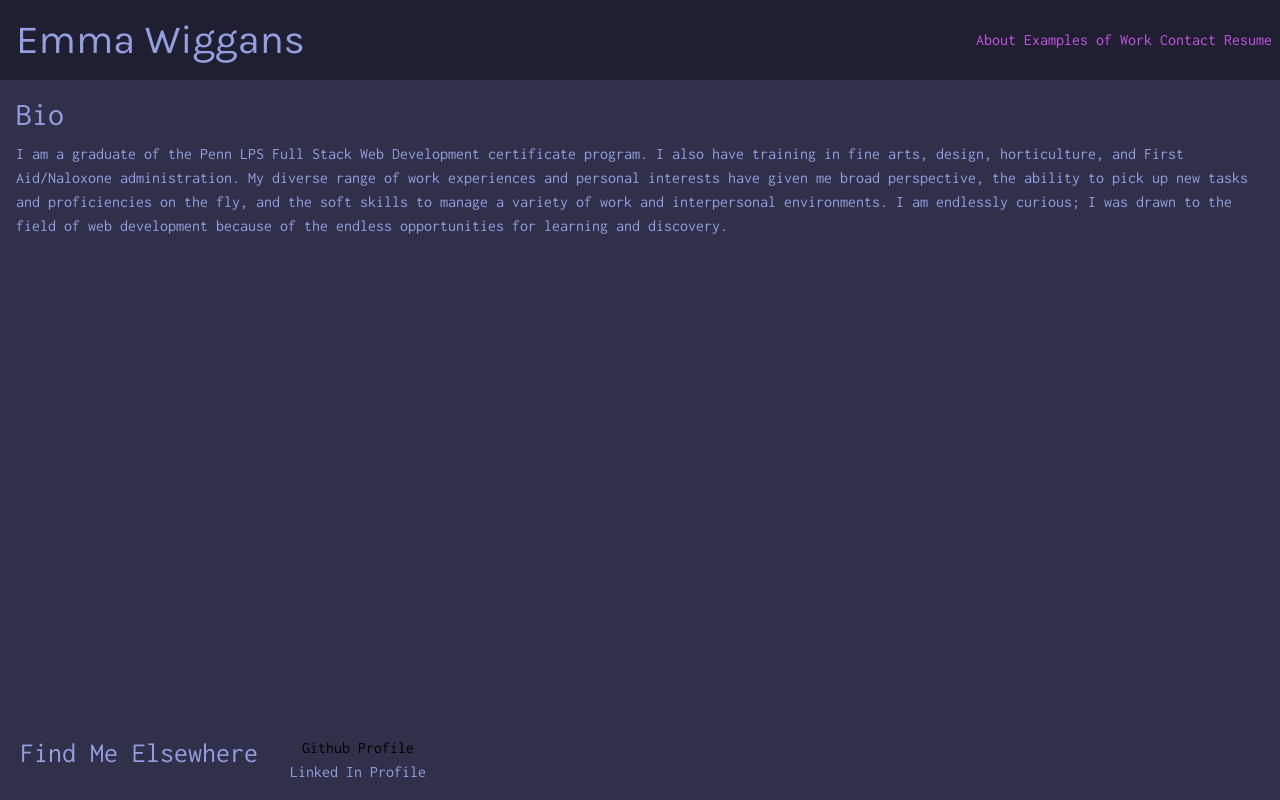
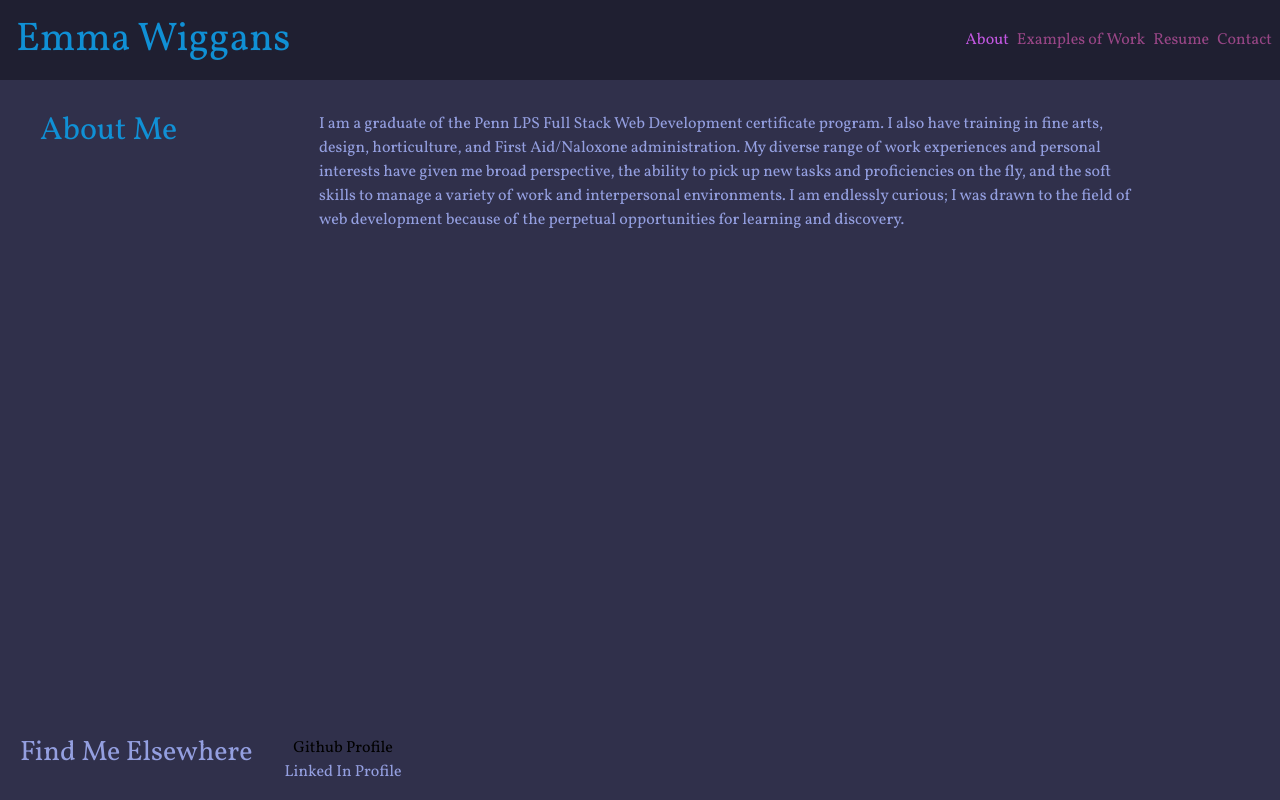
Before and after one commit to eawiggans/eaw-portfolio, a React (Create React App) app: page / in a window 1280 px wide. Built offline with nearby package versions, Linux system fonts and the light colour scheme.

Commit message:
more style changes

```diff
--- a/public/index.html
+++ b/public/index.html
@@ -15,7 +15,8 @@
   <link rel="manifest" href="%PUBLIC_URL%/manifest.json" />
   <link rel="preconnect" href="https://fonts.googleapis.com">
   <link rel="preconnect" href="https://fonts.gstatic.com" crossorigin>
-  <link href="https://fonts.googleapis.com/css2?family=Inconsolata&family=Karla&display=swap" rel="stylesheet">
+  <link href="https://fonts.googleapis.com/css2?family=Inconsolata&family=Karla&family=Vollkorn&display=swap"
+    rel="stylesheet">
   <!--
     Notice the use of %PUBLIC_URL% in the tags above.
     It will be replaced with the URL of the `public` folder during the build.
--- a/src/App.css
+++ b/src/App.css
@@ -1,11 +1,13 @@
 :root {
     --pink-purp: rgb(194, 87, 225);
     --blue-purp: rgb(148, 159, 224);
+    --blue-purpier: rgb(16, 144, 213);
     --bg-blue-grey: rgb(48, 48, 75);
+    --active-maroon: rgb(152, 70, 134);
   }
 
 * {
-    font-family: 'Inconsolata', monospace;
+    font-family: 'Vollkorn', serif;
     background-color: var(--bg-blue-grey);
     color: var(--blue-purp);
 }
@@ -17,14 +19,19 @@ nav {
 }
 
 nav a {
-    color: var(--pink-purp) !important;
+    color: var(--active-maroon) !important;
+
     background-color: rgb(31, 31, 49);
 }
 
+.active {
+    color: var(--pink-purp) !important;
+}
+
 h1 {
-    font-family: 'Karla', sans-serif;
-    font-weight: bold;
-    color: var(--blue-purp);
+
+    font-weight: bolder;
+    color: var(--blue-purpier);
     background-color: rgb(31, 31, 49);
 }
 
@@ -33,8 +40,21 @@ nav ul {
 }
 
 a:hover {
-    color: rgb(152, 70, 134) !important;
+    color: var(--pink-purp) !important;
 }
+
+h2 {
+    color: var(--blue-purpier);
+}
+
+/* About Styles */
+/* .left-div {
+    max-width: 20%;
+}
+
+.right-div {
+    min-width: 80%;
+} */
 
 /* Footer Styles */
 
--- a/src/components/About.js
+++ b/src/components/About.js
@@ -2,11 +2,15 @@ import React from 'react';
 
 export default function About() {
   return (
-    <div className='m-3'>
-      <h2>Bio</h2>
-      <p>
-        I am a graduate of the Penn LPS Full Stack Web Development certificate program. I also have training in fine arts, design, horticulture, and First Aid/Naloxone administration. My diverse range of work experiences and personal interests have given me broad perspective, the ability to pick up new tasks and proficiencies on the fly, and the soft skills to manage a variety of work and interpersonal environments. I am endlessly curious; I was drawn to the field of web development because of the endless opportunities for learning and discovery.
-      </p>
+    <div className='d-flex container m-3'>
+      <div className='left-div container mt-3 col-3'>
+        <h2>About Me</h2>
+      </div>
+      <div className='right-div container mt-3 col-9'>
+        <p>
+          I am a graduate of the Penn LPS Full Stack Web Development certificate program. I also have training in fine arts, design, horticulture, and First Aid/Naloxone administration. My diverse range of work experiences and personal interests have given me broad perspective, the ability to pick up new tasks and proficiencies on the fly, and the soft skills to manage a variety of work and interpersonal environments. I am endlessly curious; I was drawn to the field of web development because of the perpetual opportunities for learning and discovery.
+        </p>
+      </div>
     </div>
   );
 }
--- a/src/components/Contact.js
+++ b/src/components/Contact.js
@@ -35,7 +35,7 @@ function Contact() {
   };
 
   return (
-    <div>
+    <div className='m-3'>
       <h3>Contact me through this form:</h3>
       <form className="form">
         <label>Your Email Address</label>
--- a/src/components/Navigation.js
+++ b/src/components/Navigation.js
@@ -30,21 +30,21 @@ function Navigation({ currentPage, handlePageChange }) {
           </li>
           <li className="nav-item m-1">
             <a
+              href="#resume"
+              onClick={() => handlePageChange('Resume')}
+              className={currentPage === 'Resume' ? 'nav-link active' : 'nav-link'}
+            >
+              Resume
+            </a>
+          </li>
+          <li className="nav-item m-1">
+            <a
               href="#contact"
               onClick={() => handlePageChange('Contact')}
               // Check to see if the currentPage is `Contact`, and if so we use the active link class from bootstrap. Otherwise, we set it to a normal nav-link
               className={currentPage === 'Contact' ? 'nav-link active' : 'nav-link'}
             >
               Contact
-            </a>
-          </li>
-          <li className="nav-item m-1">
-            <a
-              href="#resume"
-              onClick={() => handlePageChange('Resume')}
-              className={currentPage === 'Resume' ? 'nav-link active' : 'nav-link'}
-            >
-              Resume
             </a>
           </li>
         </ul>
--- a/src/components/Resume.js
+++ b/src/components/Resume.js
@@ -3,7 +3,7 @@ import React from 'react';
 function Resume() {
     return (
 
-        <div className='container'>
+        <div className='container m-3'>
 <a href='../assets/EmmaWiggansResume.pdf' download='EmmaWiggansResume'>Download My Resume</a>
         </div>
     )
--- a/src/components/WorkExamples.js
+++ b/src/components/WorkExamples.js
@@ -4,14 +4,20 @@ import './WorkExamples.css';
 
 export default function WorkExamples() {
   return (
-    <div>
-      <h2>Work Examples</h2>
-      <div className='container work-container'>
-        <Project /><Project /></div>
-        <div className='container work-container'>
-        <Project /><Project /></div>
-        <div className='container work-container'>
-        <Project /><Project /></div>
+    <div className='d-flex container m-3'>
+      <div className='left-div container flex-row mt-3 col-3'>
+        <h2>Work Examples</h2>
+      </div>
+      <div className='portfolio-cards d-flex flex-column mt-3 col-9'>
+
+          <div className='container work-container'>
+            <Project /><Project />
+          </div>
+
+          <div className='container work-container'>
+            <Project /><Project />
+          </div>
+      </div>
     </div>
   );
 }
```
